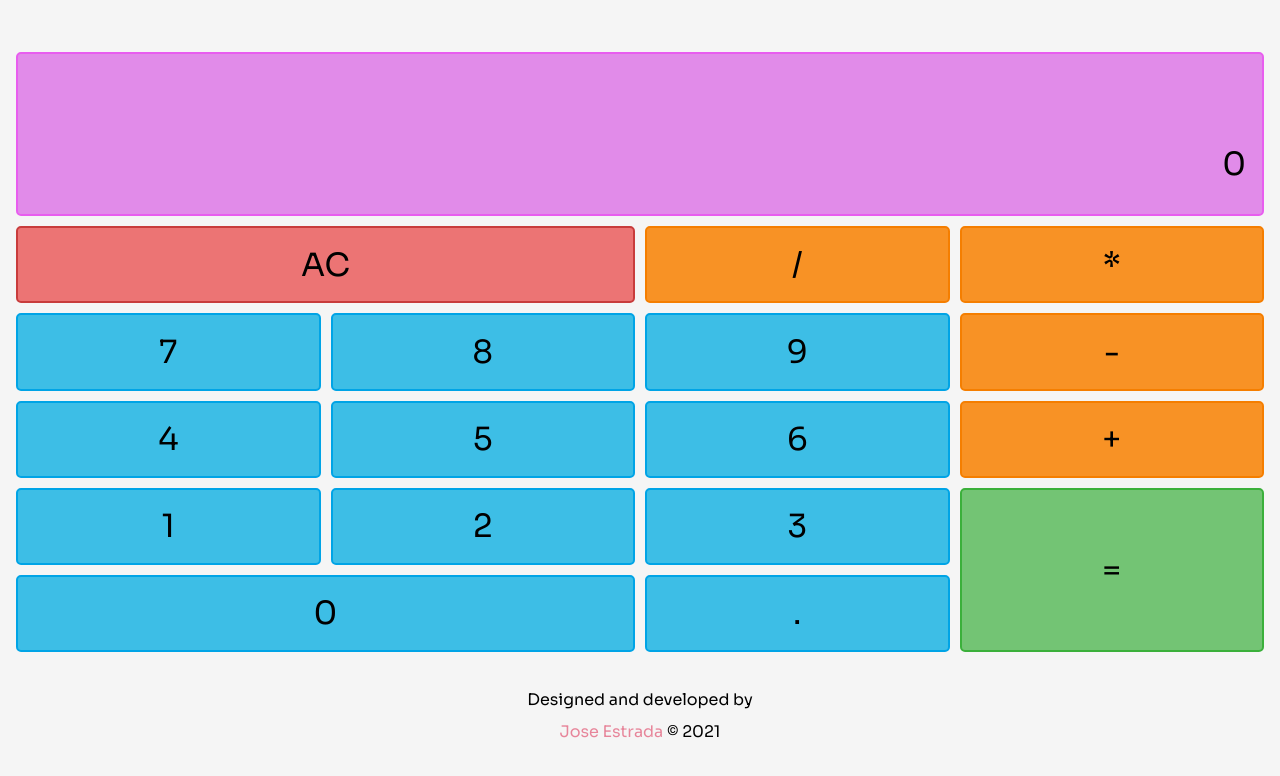
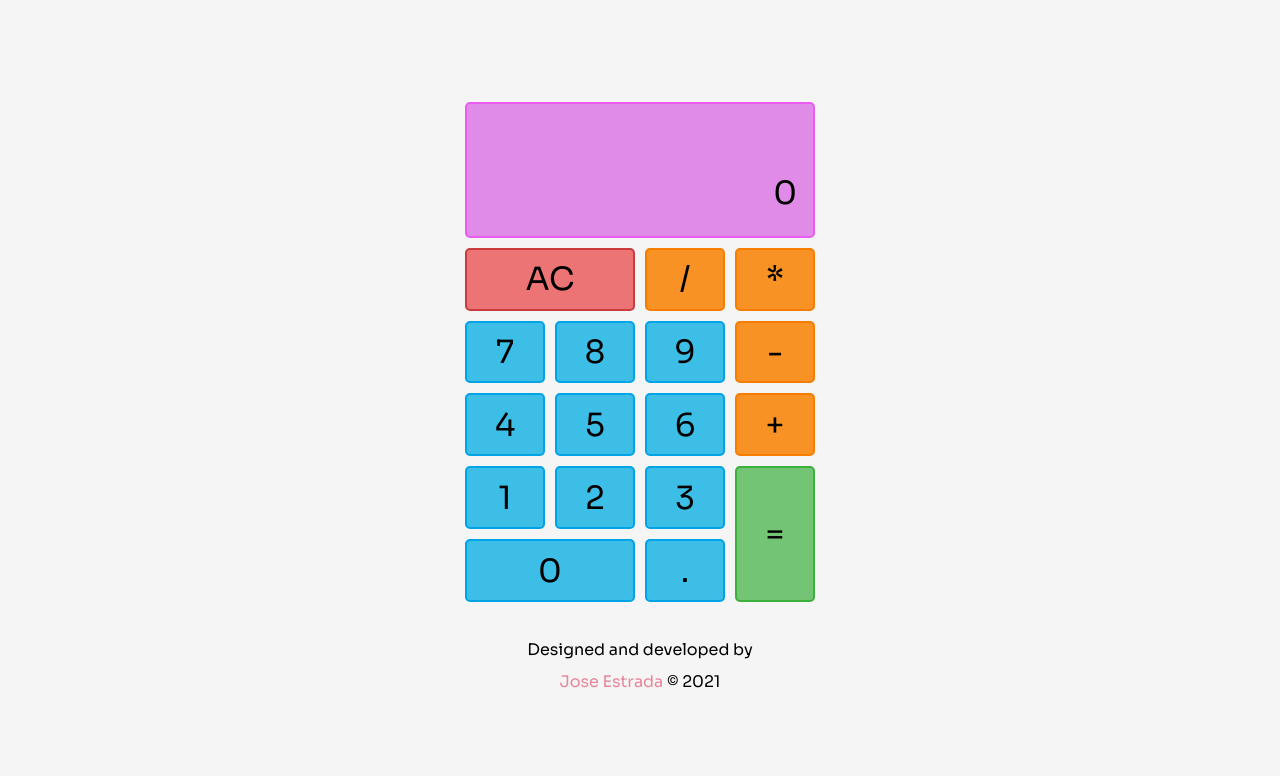
Before and after one commit to nadiemedicejose/calculator, a React (Create React App) app: page / in a window 1280 px wide. Shown: the top 776 px of the page. Built offline with nearby package versions, Linux system fonts and the light colour scheme.

Commit message:
media query for landscape orientation

```diff
--- a/src/styles/calculator.scss
+++ b/src/styles/calculator.scss
@@ -88,3 +88,11 @@
   @include btn-effects($eq-bg-color, $eq-border-color);
   grid-row: 6 / span 2;
 }
+
+@media screen and (orientation: landscape) {
+  #calculator {
+    max-width: 350px;
+    max-height: 500px;
+    margin: 0 auto;
+  }
+}
```
